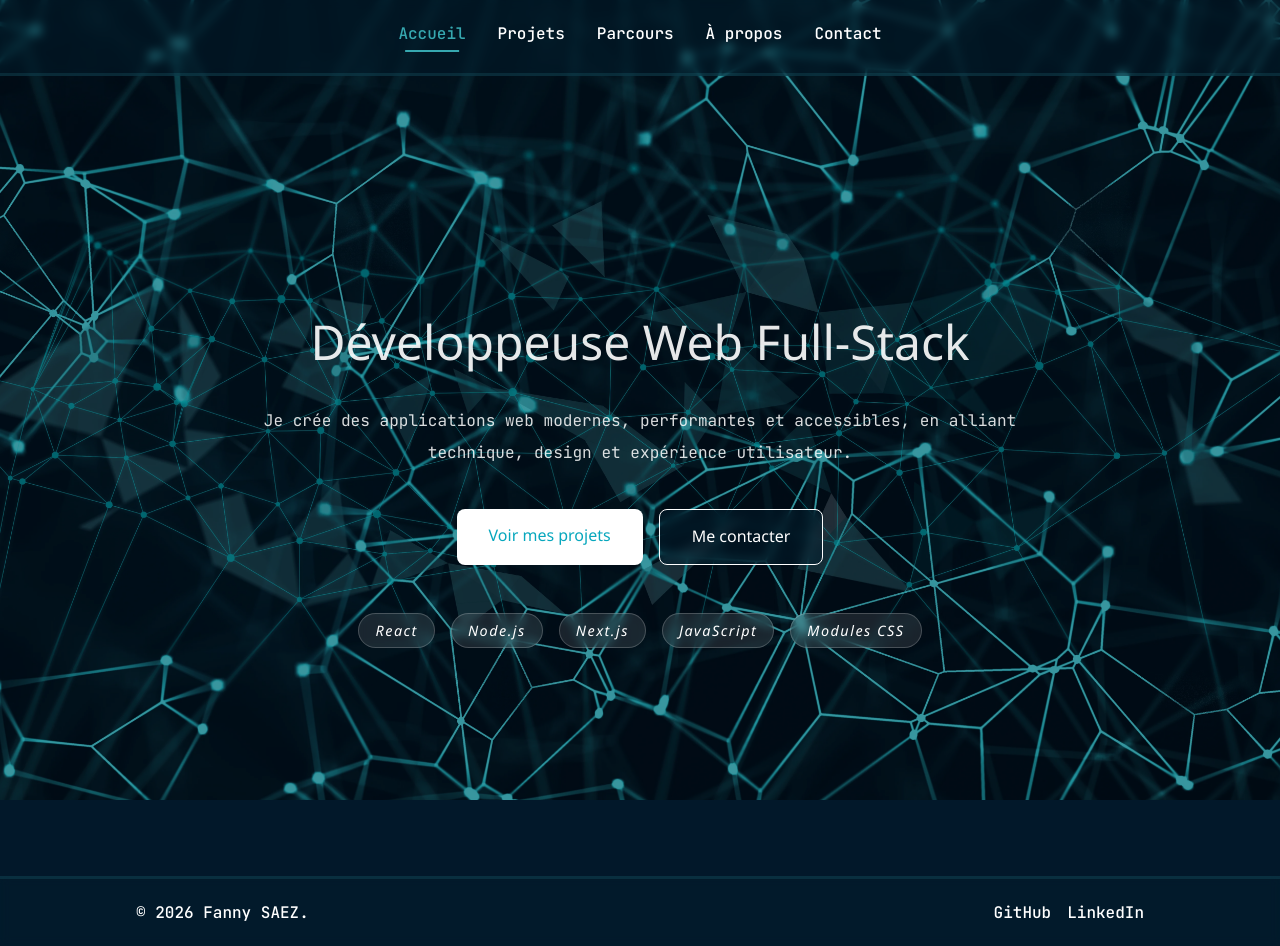
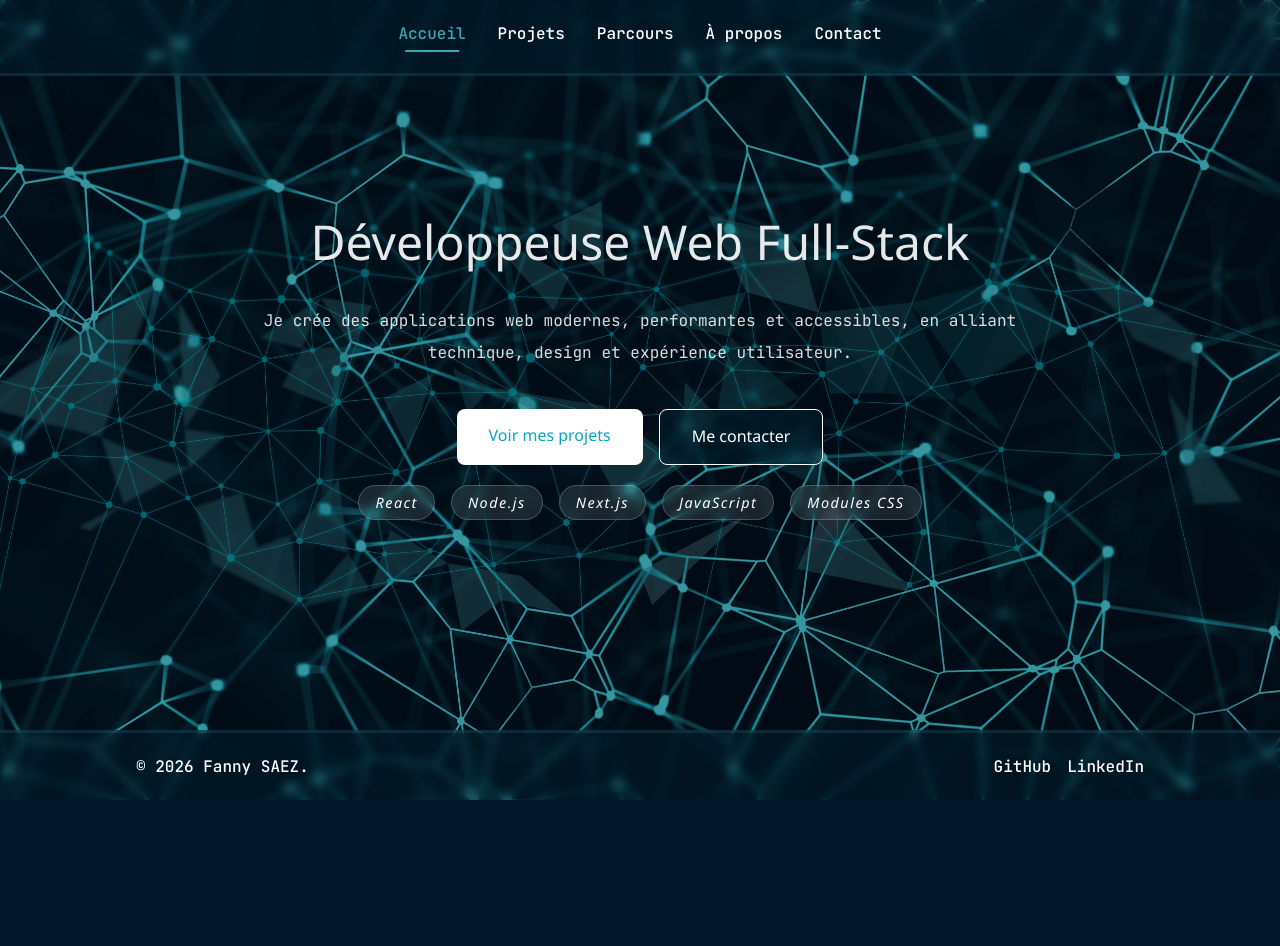
Before and after one commit to fannysaez/startNextJs, a Next.js app: page / in a window 1280 px wide. After the commit the page ends 800 px from the top, so only its background shows below. Built offline with nearby package versions, Linux system fonts and the light colour scheme.

Commit message:
ajout(component footer): ajout d'un component footer pour toutes les pages

```diff
--- a/app/page.module.css
+++ b/app/page.module.css
@@ -3,8 +3,8 @@
   display: flex;
   align-items: center;
   justify-content: center;
-  min-height: 100vh;
-  padding: 2rem;
+  min-height: 70vh;
+  padding: 2rem 2rem 1.25rem;
 }
 
 /* Contenu centré */
@@ -81,7 +81,7 @@
   flex-wrap: wrap;
   justify-content: center;
   gap: 1rem;
-  margin-top: 3rem;
+  margin-top: 1.25rem;
   line-height: 1.2;
 }
 /* Responsive : mobile */
--- a/components/Footer/Footer.module.css
+++ b/components/Footer/Footer.module.css
@@ -4,6 +4,7 @@
   backdrop-filter: blur(5px);
   box-shadow: 0 2px 8px rgba(255, 255, 255, 0);
   border-top: 3px solid rgba(54, 154, 176, 0.16);
+  transition: border-color 160ms ease;
   position: relative;
   z-index: 1;
 }
@@ -40,6 +41,10 @@
   color: #36a8b0;
 }
 
+.footer:hover {
+  border-top-color: rgba(54, 154, 176, 0.36);
+}
+
 @media (max-width: 768px) {
   .container {
     padding: 0.75rem 1rem;
```
